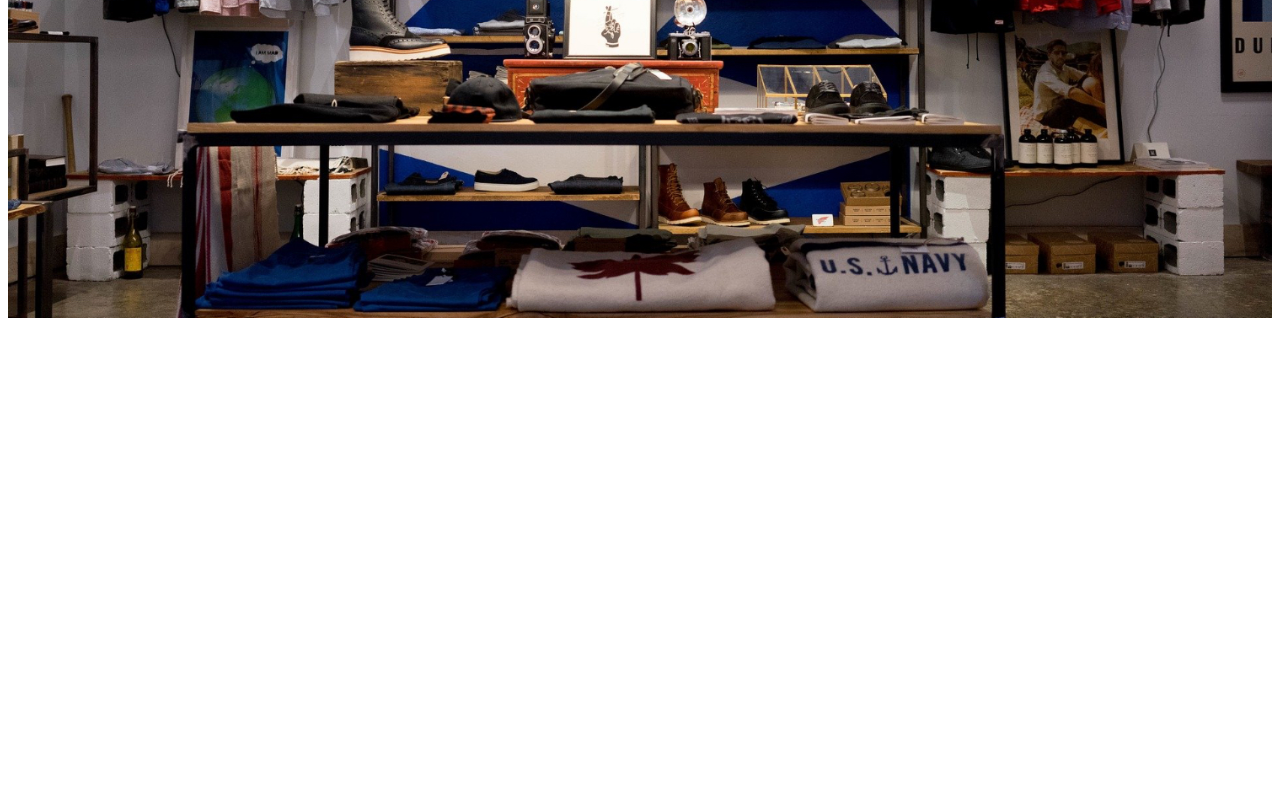
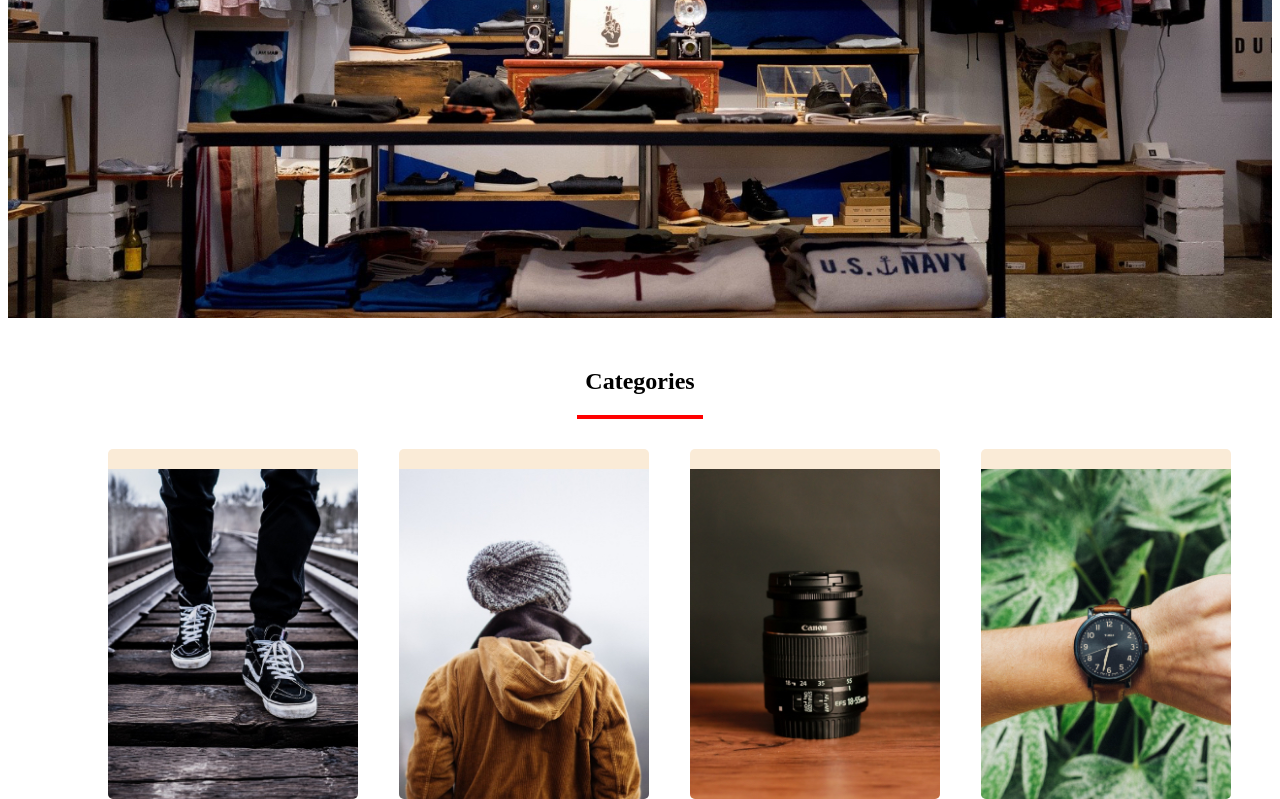
Before and after one commit to ChangSeven2k5/Home_Master, a plain HTML site: page index.html in a window 1280 px wide. Shown: the part 350-1149 px from the top of the page. Before the commit the page ends 800 px from the top, so only its background shows below. Drawn offline with Linux system fonts and the light colour scheme.

Commit message:
feat/chang/category

```diff
--- a/index.css
+++ b/index.css
@@ -1,3 +1,12 @@
+.container {
+    justify-content: center;
+    text-align: center;
+    padding: 0;
+    margin: 0;
+    height: 600px;
+    position: relative;
+}
+
 /* HEADER */
 .header-menu {
     display: flex;
@@ -77,3 +86,69 @@
     border-style: none;
     margin-top: 20px;
 }
+
+/* CATEGORIES */
+
+
+.categories {
+    width: 100%;
+    position: absolute;
+    margin-top: 30px;
+
+}
+
+#cate {
+    border-bottom: 4px solid red;
+    margin-left: 45%;
+    margin-right: 45%;
+    margin-bottom: 20px;
+}
+
+.img-cate {
+    display: grid;
+    grid-template-columns: repeat(4, 1fr);
+    margin-left: 100px;
+    margin-top: 20px;
+}
+
+.img-small {
+    position: relative;
+    margin-top: 10px;
+    background-color: antiquewhite;
+    height: 350px;
+    width: 250px;
+    border-radius: 5px;
+    overflow: hidden;
+
+}
+.img-small img {
+    width: 100%;
+    height: 100%;
+    transition: all 0.3s ease-in-out;
+
+}
+
+.img-small:hover img {
+    transform: scale(1.1);
+
+}
+
+
+
+.img-small a .fashion {
+    position: absolute;
+    width: 100%;
+    bottom: 0px;
+    left: 50%;
+    transform: translateX(-50%);
+    background-color: rgba(64, 62, 62, 0.7);
+    color: white ;
+    padding: 20px;
+    opacity: 0;
+    transition: opacity 0.3s ease;
+
+}
+
+.img-small:hover .fashion {
+    opacity: 1;
+}
--- a/index.html
+++ b/index.html
@@ -38,8 +38,50 @@
             </div>
             <a href=""></a>
         </div>
+<!-- CATEGORIES -->
+    <div class="categories">
+        <div id="cate">
+            <h2>Categories</h2>
+        </div>
+        <div class="img-cate">
+            <div class="img-small">
+                <a href="#">
+                    <img src="./images/c-1.jpg" alt="dấu chân">
+                    <div class="fashion">
+                        All in footwaer fashion
+                    </div>
+                </a>
+            </div>
 
+            <div class="img-small">
+                <a href="#">
+                    <img src="./images/c-2.jpg" alt="dấu chân">
+                    <div class="fashion">
+                        All in fashion
+                    </div>
+                </a>
+            </div>
+
+            <div class="img-small">
+                <a href="#">
+                    <img src="./images/c-3.jpg" alt="dấu chân">
+                    <div class="fashion">
+                        The best in technology
+                    </div>
+                </a>
+            </div>
+
+            <div class="img-small">
+                <a href="#">
+                    <img src="./images/c-4.jpg" alt="dấu chân">
+                    <div class="fashion">
+                        Accesories
+                    </div>
+                </a>
+            </div>
+        </div>
     </div>
+</div>
 
 </body>
 </html>
```
